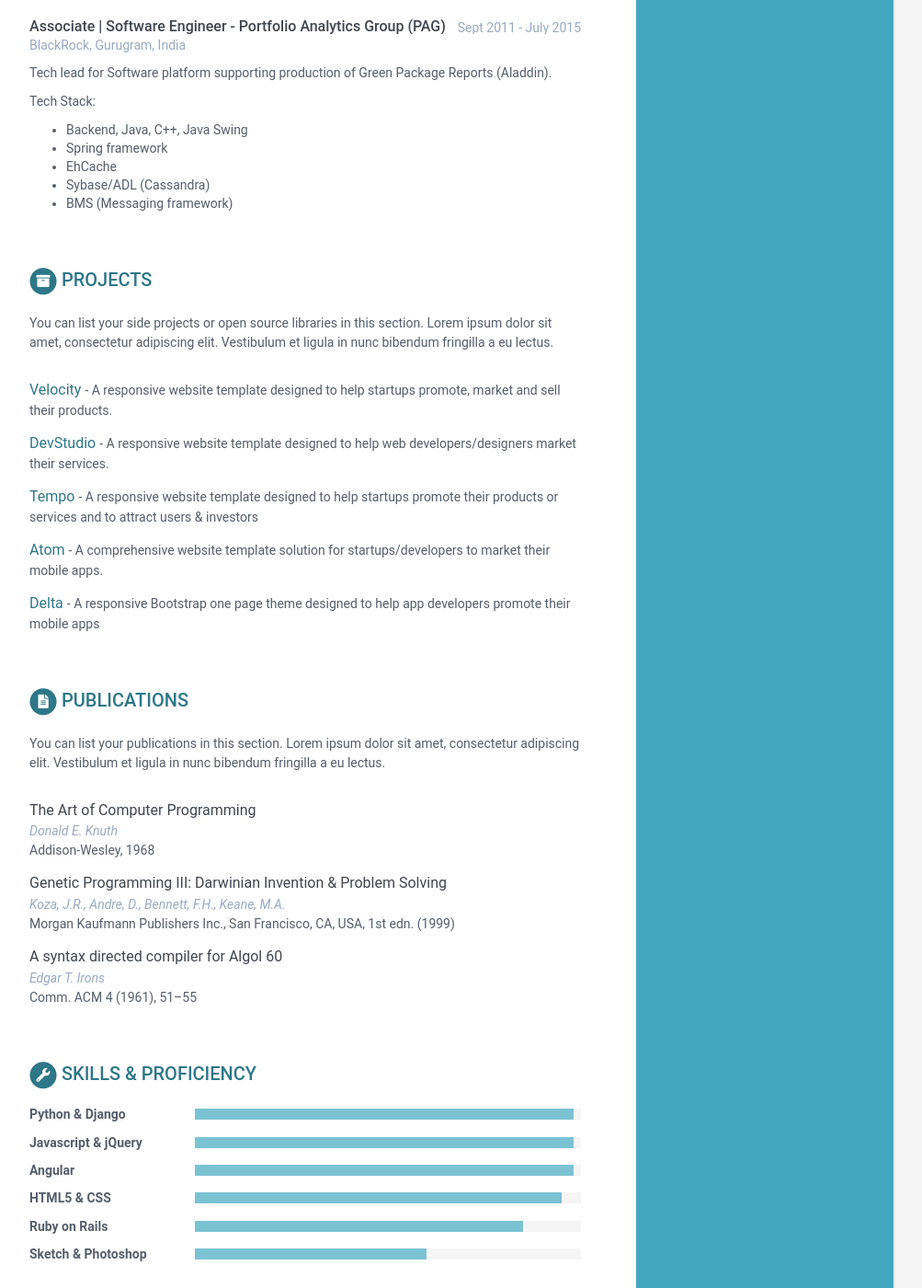
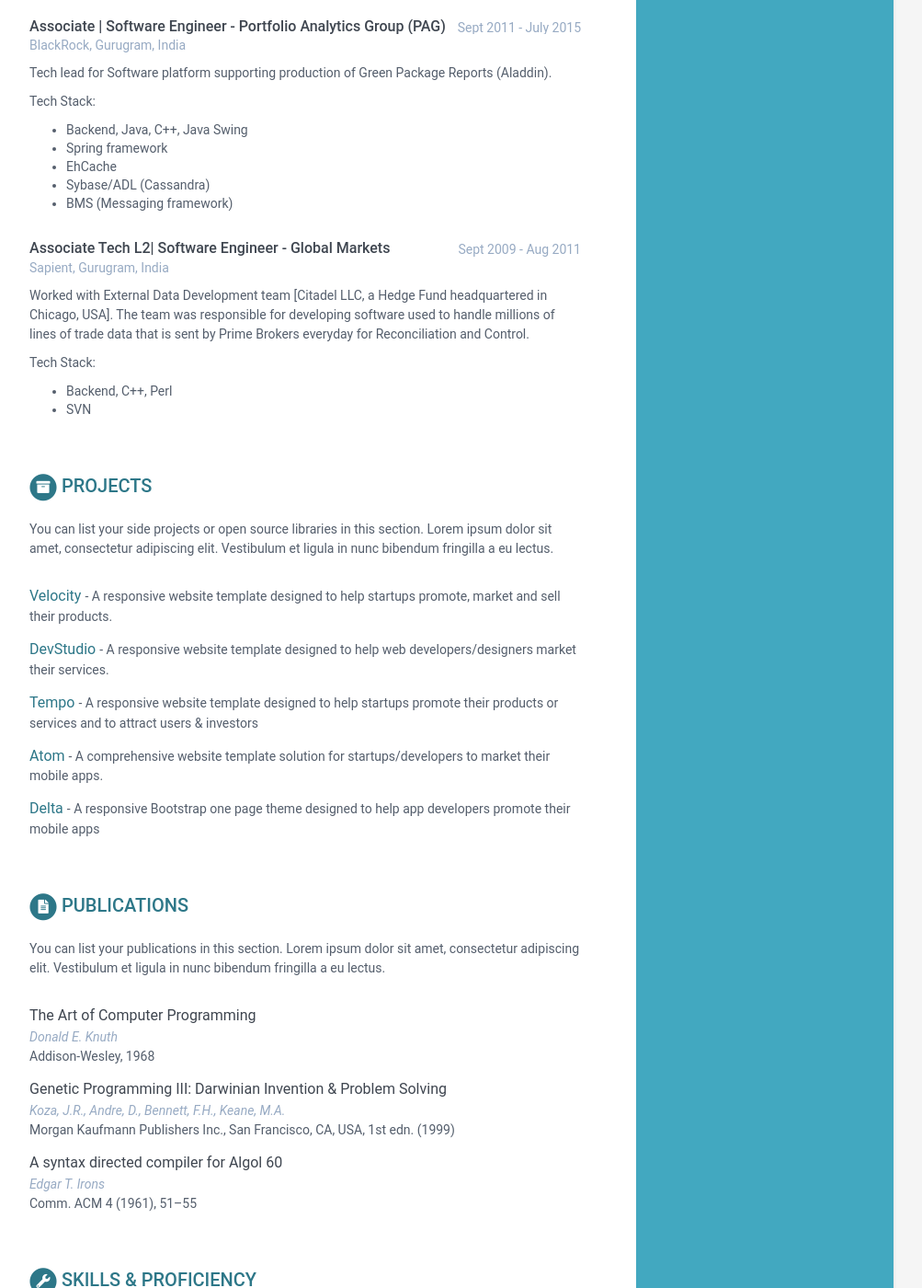
Before and after one commit to rahul-bhatt/online-cv, a Jekyll site: the page built from index.html, in a window 1280 px wide and 1400 px high, scrolled down 1769 px. Shown: the whole window at 92% size, without its empty margins (168-1171 px from the left). Built offline with Jekyll 4.4.1, drawn with Linux system fonts in a browser that asks for light colours; some of the changed text lies outside the part shown.

Commit message:
update profile

```diff
--- a/_data/data.yml
+++ b/_data/data.yml
@@ -129,6 +129,17 @@ experiences:
           - Sybase/ADL (Cassandra)
           - BMS (Messaging framework)
 
+    - role: Associate Tech L2| Software Engineer - Global Markets
+      time: Sept 2009 - Aug 2011
+      company: Sapient, Gurugram, India
+      details:  |
+        Worked with External Data Development team [Citadel LLC, a Hedge Fund headquartered in Chicago, USA]. The team was responsible for developing software used to handle millions of lines of trade data that is sent by Prime Brokers everyday for Reconciliation and Control.
+
+        Tech Stack:
+          - Backend, C++, Perl
+          - SVN
+
+
 projects:
     title: Projects
     intro: >
@@ -181,23 +192,41 @@ skills:
     title: Skills &amp; Proficiency
 
     toolset:
-      - name: Python & Django
-        level: 98%
+      - name: Distributed systems & backend infrastructure
+        level: 90%
 
-      - name: Javascript & jQuery
-        level: 98%
+      - name: Data structures and algorithms
+        level: 90%
 
-      - name: Angular
-        level: 98%
+      - name: Object Oriented Design
+        level: 90%
 
-      - name: HTML5 & CSS
-        level: 95%
+      - name: Microservices
+        level: 90%
 
-      - name: Ruby on Rails
-        level: 85%
+      - name: Agile Methodologies
+        level: 90%
 
-      - name: Sketch & Photoshop
-        level: 60%
+      - name: Software product development
+        level: 90%
+
+      - name: Capital markets, Trading and Investments
+        level: 90%
+
+      - name: Java
+        level: 90%
+
+      - name: Perl
+        level: 90%
+
+      - name: C++
+        level: 50%
+
+      - name: RESTful WebServices
+        level: 90%
+
+      - name: Design Patterns
+        level: 80%
 
 footer: >
     Designed with <i class="fas fa-heart"></i> by <a href="http://themes.3rdwavemedia.com" target="_blank" rel="nofollow">Xiaoying Riley</a>
```
